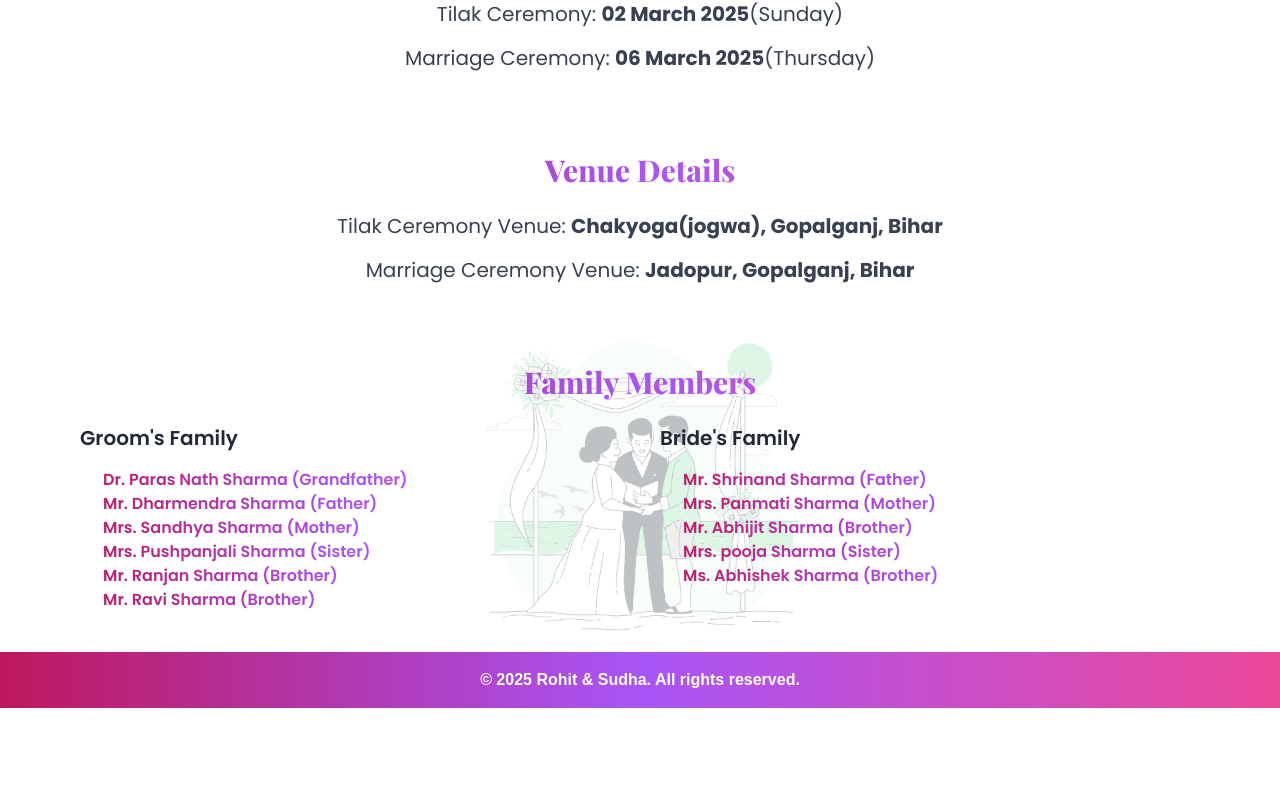
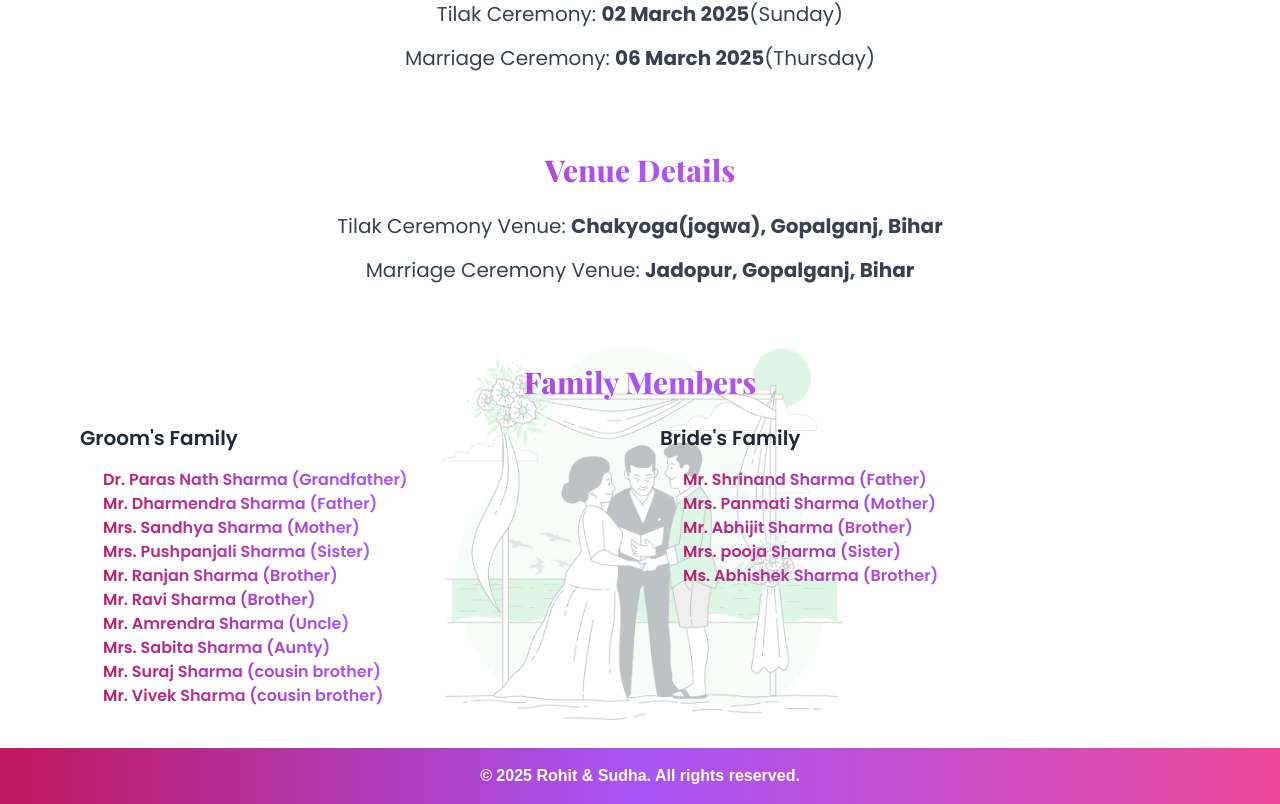
Before and after one commit to rohitkrsharma/wedding-invitation, a React (Create React App) app: page / in a window 1280 px wide. Shown: the part 2441-3245 px from the top of the page. Before the commit the page ends 3149 px from the top, so only its background shows below. Built offline with nearby package versions, Linux system fonts and the light colour scheme; a web font is replaced by a local one.

Commit message:
Uncle name update

```diff
--- a/src/components/FamilyDetails.jsx
+++ b/src/components/FamilyDetails.jsx
@@ -23,6 +23,10 @@ const FamilyDetails = () => {
               <li>Mrs. Pushpanjali Sharma (Sister)</li>
               <li>Mr. Ranjan Sharma (Brother)</li>
               <li>Mr. Ravi Sharma (Brother)</li>
+              <li>Mr. Amrendra Sharma (Uncle)</li>
+              <li>Mrs. Sabita Sharma (Aunty)</li>
+              <li>Mr. Suraj Sharma (cousin brother)</li>
+              <li>Mr. Vivek Sharma (cousin brother)</li>
             </ul>
           </div>
           <div>
```
